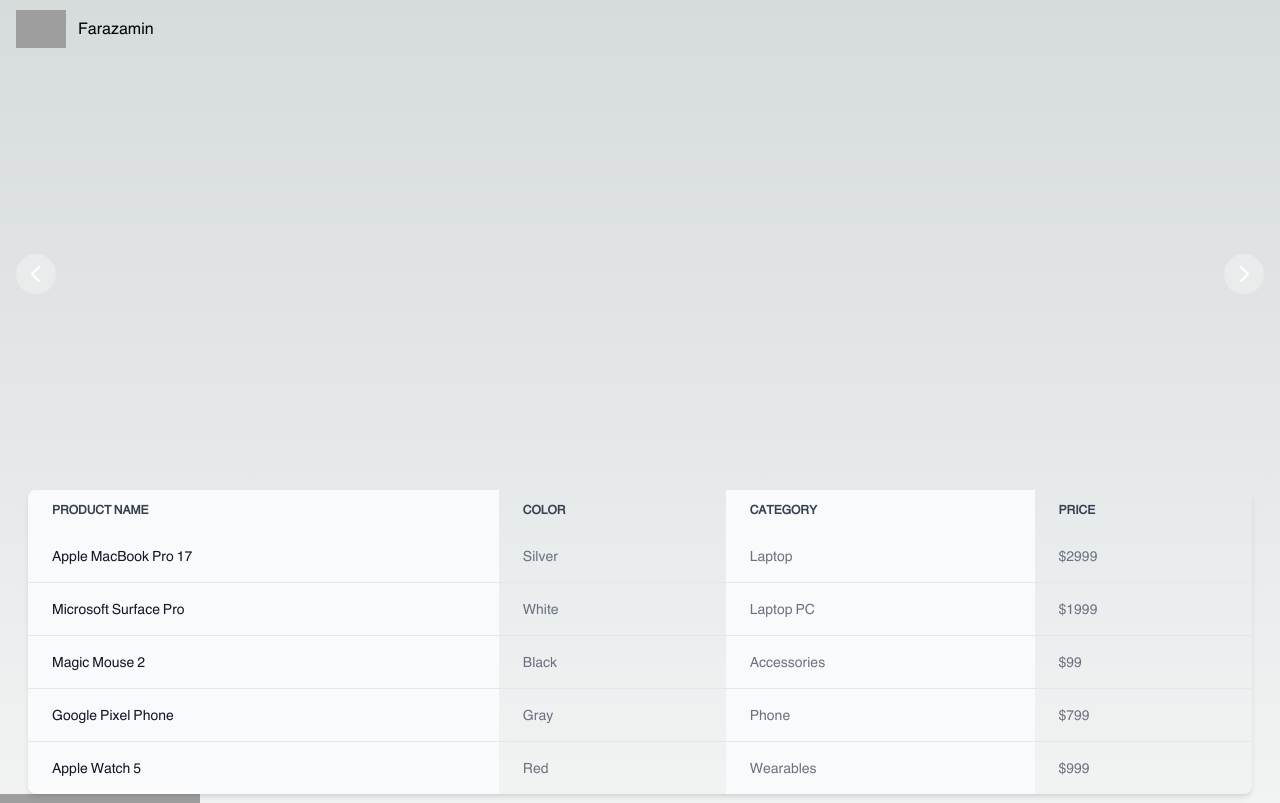
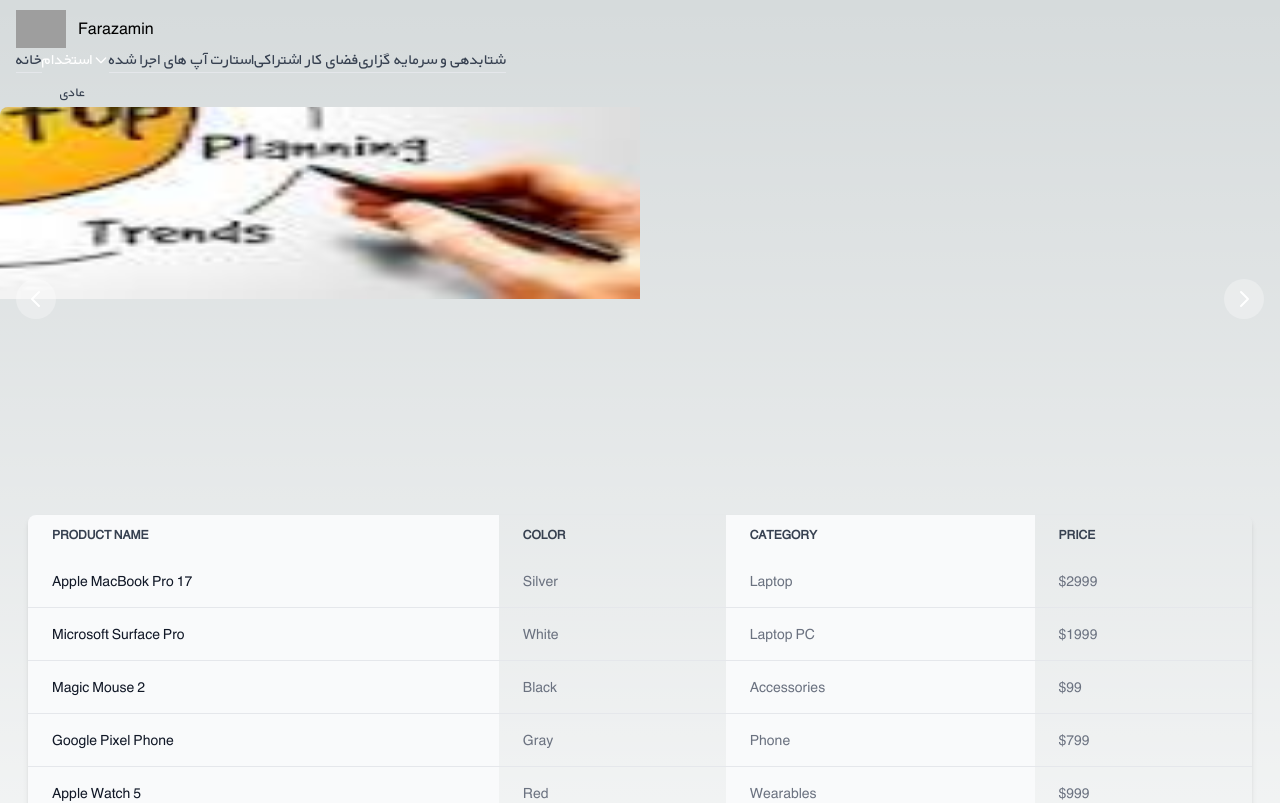
Before and after one commit to sajjad5221/farazaman, a Next.js app: page /startups/1 in a window 1280 px wide. Shown: the top 803 px of the page. Built offline with nearby package versions, Linux system fonts and the light colour scheme; grey boxes are pictures that could not be loaded.

Commit message:
fix error load of slider image

```diff
--- a/app/startups/[slug]/page.tsx
+++ b/app/startups/[slug]/page.tsx
@@ -17,7 +17,7 @@ export default function slider({
       >
         <div className="relative h-56 overflow-hidden rounded-lg md:h-96">
           <div
-            className="hidden duration-700 ease-in-out"
+            className="duration-700 ease-in-out"
             data-carousel-item="active"
           >
             <Image
@@ -27,7 +27,15 @@ export default function slider({
               className="absolute block w-full -translate-x-1/2 -translate-y-1/2 top-1/2 left-1/2"
               alt="..."
             />
+
           </div>
+          <Image
+              draggable="false"
+              src={imageOfStartUp}
+              fill={true}
+              className="absolute block w-full -translate-x-1/2 -translate-y-1/2 top-1/2 left-1/2"
+              alt="..."
+            />
         </div>
 
         <div className="absolute z-30 flex space-x-3 -translate-x-1/2 bottom-5 left-1/2">
```
